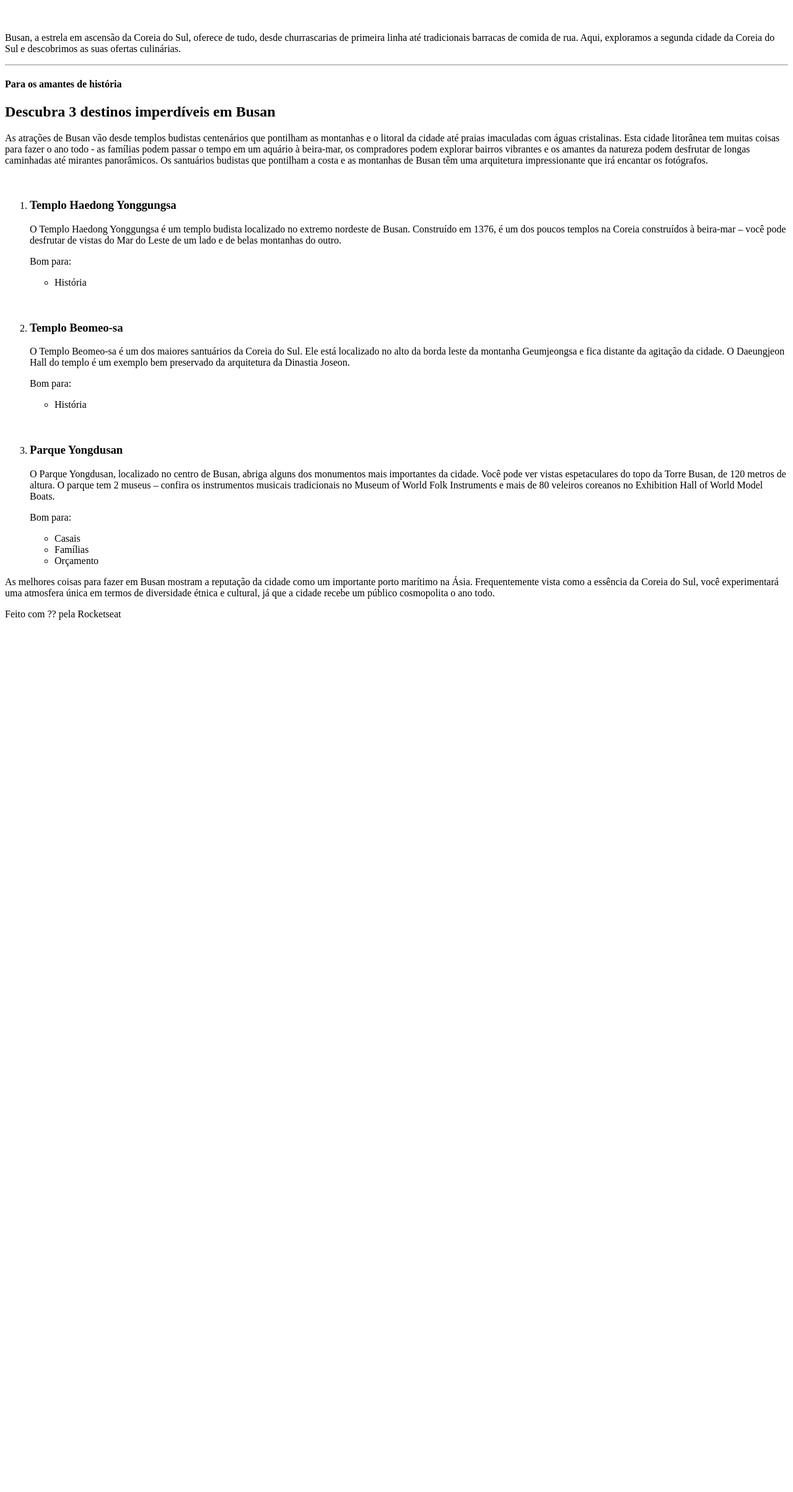
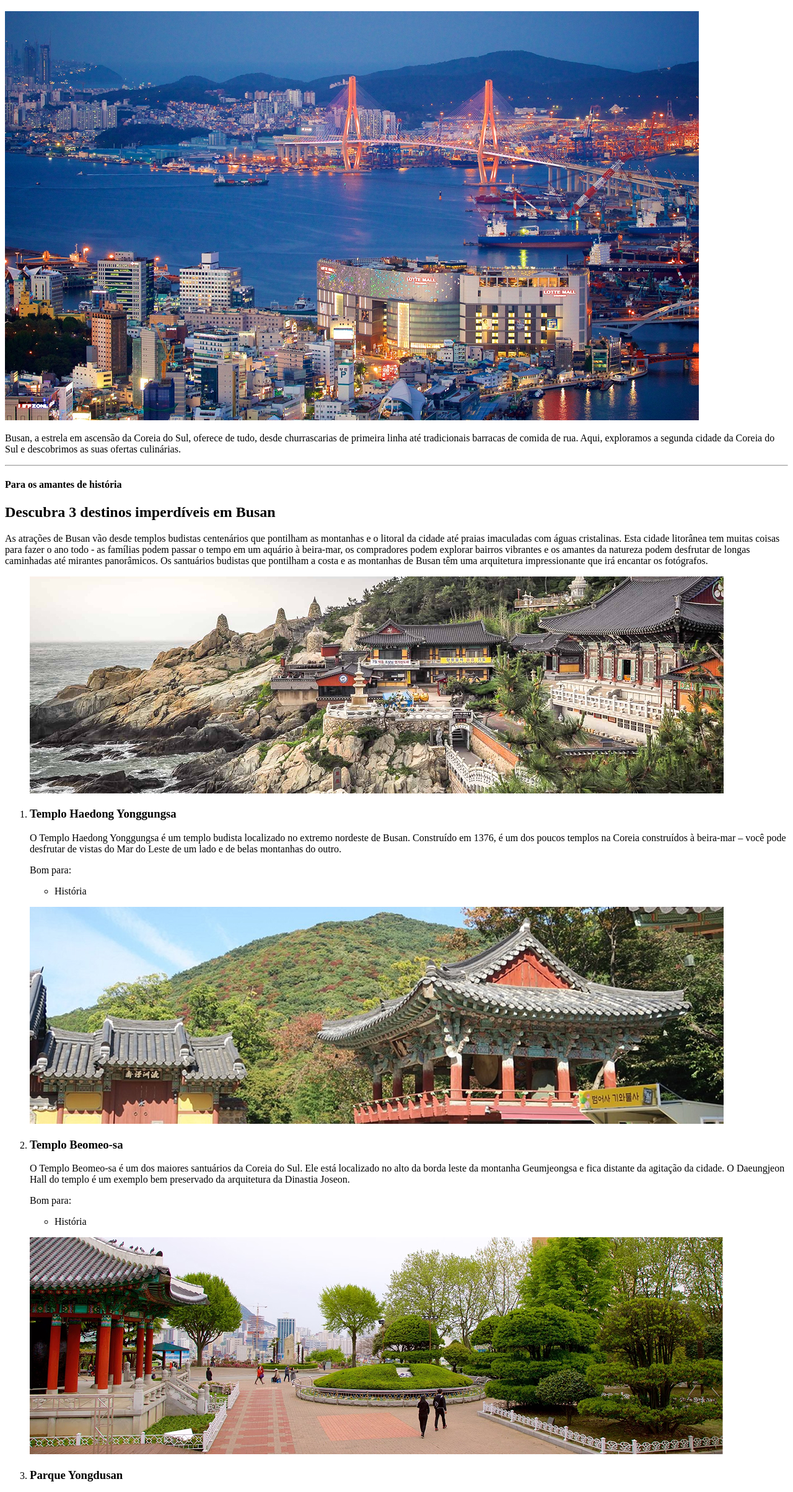
Before and after one commit to Francilandio07/Local-Turistico, a plain HTML site: page index.html in a window 1280 px wide. Shown: the part 101-2508 px from the top of the page at 62% size. Before the commit the page ends 1109 px from the top, so only its background shows below. Drawn offline with Linux system fonts and the light colour scheme.

Commit message:
Adicionando as imagens

```diff
--- a/index.html
+++ b/index.html
@@ -14,7 +14,7 @@
             </header>
 
             <section class="description">
-                <img src="" alt="">
+                <img src="assets/busan.jpg" alt="Cidade de Busan">
                 <p>Busan, a estrela em ascensão da Coreia do Sul, oferece de tudo, desde churrascarias de primeira linha até tradicionais barracas de comida de rua. Aqui, exploramos a segunda cidade da Coreia do Sul e descobrimos as suas ofertas culinárias.</p>
             </section>
 
@@ -32,7 +32,7 @@ Os santuários budistas que pontilham a costa e as montanhas de Busan têm uma a
                 <section id="list">
                     <ol>
                         <section class="card-travel">
-                            <img src="" alt="">
+                            <img src="assets/haedong.jpg" alt="Templo Haedong Yonggungsa">
                             <li><h3>Templo Haedong Yonggungsa </h3></li>
                             <p>O Templo Haedong Yonggungsa é um templo budista localizado no extremo nordeste de Busan. Construído em 1376, é um dos poucos templos na Coreia construídos à beira-mar – você pode desfrutar de vistas do Mar do Leste de um lado e de belas montanhas do outro.</p>
                             <p>
@@ -44,7 +44,7 @@ Os santuários budistas que pontilham a costa e as montanhas de Busan têm uma a
                         </section>
 
                         <section class="card-travel">
-                            <img src="" alt="">
+                            <img src="assets/beomeo.jpg" alt="Templo Beomeo-sa">
                             <li><h3>Templo Beomeo-sa</h3></li>
                             <p>O Templo Beomeo-sa é um dos maiores santuários da Coreia do Sul. Ele está localizado no alto da borda leste da montanha Geumjeongsa e fica distante da agitação da cidade. O Daeungjeon Hall do templo é um exemplo bem preservado da arquitetura da Dinastia Joseon.</p>
                             <p>
@@ -56,7 +56,7 @@ Os santuários budistas que pontilham a costa e as montanhas de Busan têm uma a
                         </section>
 
                         <section class="card-travel">
-                            <img src="" alt="">
+                            <img src="assets/yongdusan.jpg" alt="Parque Yongdusan">
                             <li><h3>Parque Yongdusan</h3></li>
                             <p>O Parque Yongdusan, localizado no centro de Busan, abriga alguns dos monumentos mais importantes da cidade. Você pode ver vistas espetaculares do topo da Torre Busan, de 120 metros de altura. O parque tem 2 museus – confira os instrumentos musicais tradicionais no Museum of World Folk Instruments e mais de 80 veleiros coreanos no Exhibition Hall of World Model Boats.</p>
                             <p>
```
Also changed, not shown: assets/beomeo.jpg (added), assets/busan.jpg (added), assets/haedong.jpg (added), assets/yongdusan.jpg (added).
